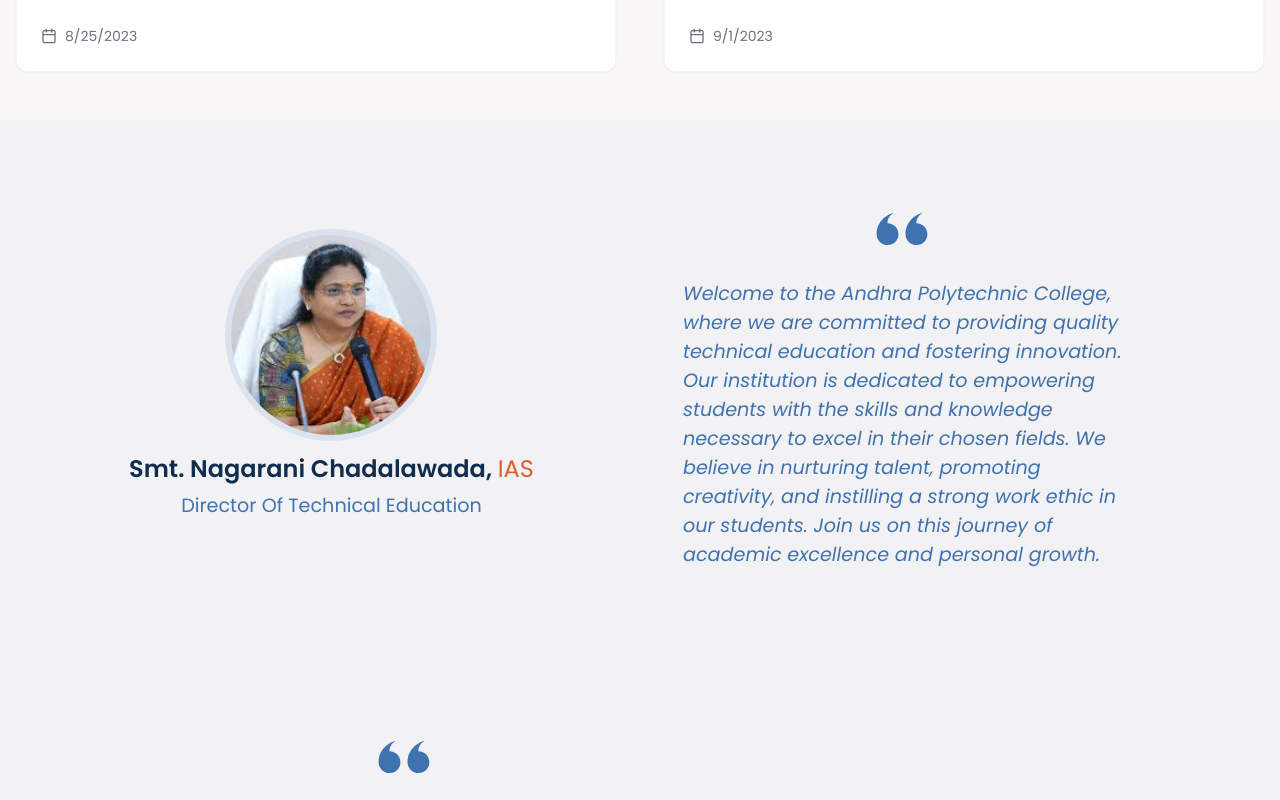
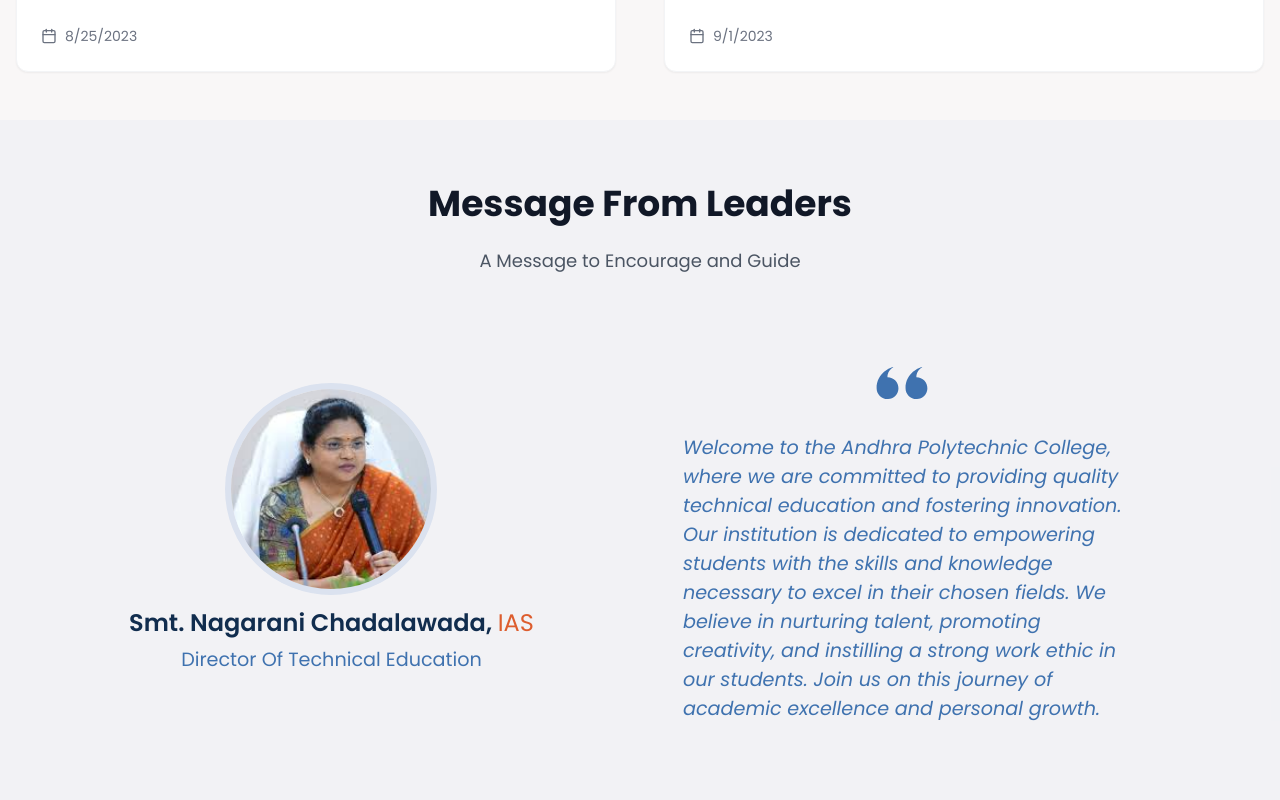
Before and after one commit to DhanushSaiCoder/AndhraPolytechnic, a React (Create React App) app in the folder frontend/: page / in a window 1280 px wide. Shown: the part 1820-2620 px from the top of the page. Built offline with nearby package versions, Linux system fonts and the light colour scheme.

Commit message:
Add MessageFromLeaders component and update Home page layout

```diff
--- /dev/null
+++ b/frontend/src/components/homeComponents/MessageFromLeaders.js
@@ -0,0 +1,20 @@
+import React from 'react';
+import CommissionerMessage from './CommissionerMessage';
+import PrincipalMessage from './PrincipalMessage';
+import "../../styles/HomeStyles/MessageFromLeaders.css";
+const MessageFromLeaders = () => {
+    return (
+        <div className='MessageFromLeaders'>
+            <div className="Message_header">
+                <h1 className="Message_title">Message From Leaders</h1>
+                <p className="Message_subtitle">
+                    A Message to Encourage and Guide
+                </p>
+            </div>
+            <CommissionerMessage />
+            <PrincipalMessage />
+        </div>
+    );
+}
+
+export default MessageFromLeaders;
--- a/frontend/src/pages/Home.js
+++ b/frontend/src/pages/Home.js
@@ -6,13 +6,13 @@ import NoticeBoard from './../components/homeComponents/NoticeBoard';
 import CommissionerMessage from './../components/homeComponents/CommissionerMessage';
 import PrincipalMessage from '../components/homeComponents/PrincipalMessage';
 import CurrentInfo from '../components/homeComponents/CurrentInfo';
+import MessageFromLeaders from './../components/homeComponents/MessageFromLeaders';
 export default function Home() {
   return (
     <div className='Home'>
       <HeroSection />
       <NoticeBoard />
-      <CommissionerMessage />
-      <PrincipalMessage />
+      <MessageFromLeaders />
       <CurrentInfo />
     </div>)
 }
--- a/frontend/src/styles/HomeStyles/CommissionerMessage.css
+++ b/frontend/src/styles/HomeStyles/CommissionerMessage.css
@@ -7,6 +7,7 @@
     justify-content: space-evenly;
     background-color: #dbe2ef40;
     padding: 40px 0;
+    padding-top: 40px;
 }
 .commissionerImgAndName {
     display: flex;
--- /dev/null
+++ b/frontend/src/styles/HomeStyles/MessageFromLeaders.css
@@ -0,0 +1,27 @@
+.MessageFromLeaders {
+    display: flex;
+    align-items: center;
+    justify-content: center;
+    flex-direction: column;
+}
+
+.Message_header {
+    padding-top: 2rem;
+    text-align: center;
+    background-color: #dbe2ef40;
+    width: 100%;
+}
+
+.Message_title {
+    font-size: 2.25rem;
+    font-weight: 700;
+    color: #111827;
+    margin-bottom: 1rem;
+}
+
+.Message_subtitle {
+    font-size: 1.125rem;
+    color: #4b5563;
+    max-width: 32rem;
+    margin: 0 auto;
+}
```
